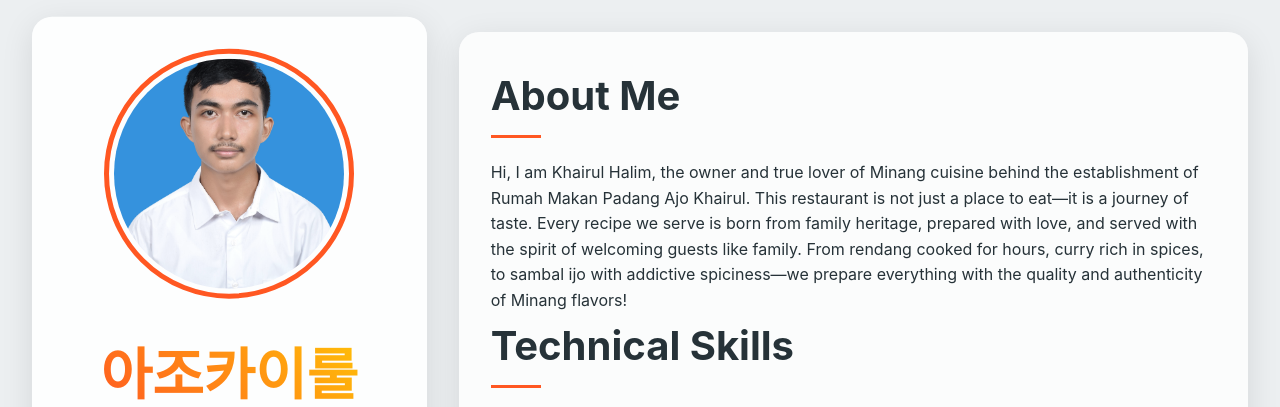
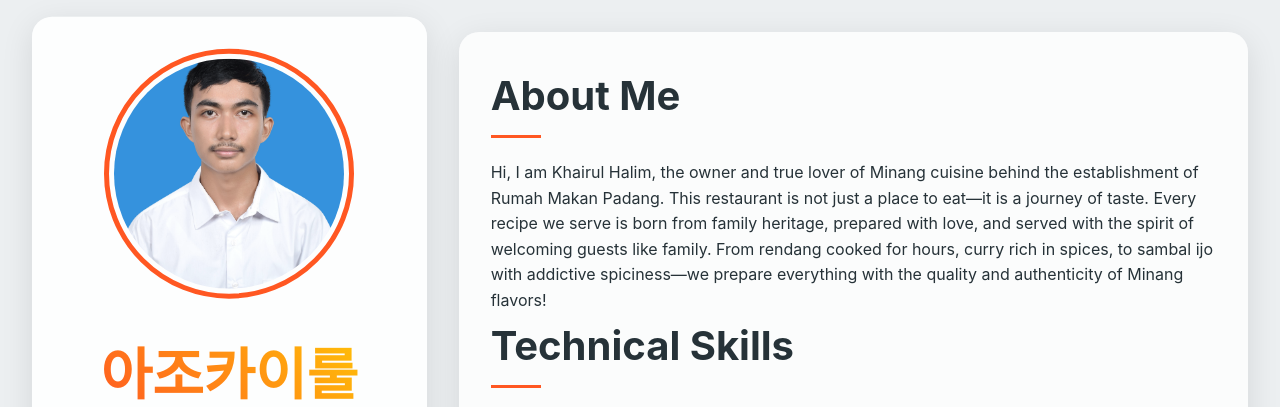
Before and after one commit to Khairul504/Website-Personal, a plain HTML site: page index.html in a window 1280 px wide. Shown: the top 407 px of the page. Drawn offline with Linux system fonts and the light colour scheme.

Commit message:
Update index.html

```diff
--- a/index.html
+++ b/index.html
@@ -34,7 +34,7 @@
         <main class="main-content">
             <section class="about-section">
                 <h2>About Me</h2>
-                <p>Hi, I am Khairul Halim, the owner and true lover of Minang cuisine behind the establishment of Rumah Makan Padang Ajo Khairul.
+                <p>Hi, I am Khairul Halim, the owner and true lover of Minang cuisine behind the establishment of Rumah Makan Padang.
 
 This restaurant is not just a place to eat—it is a journey of taste. Every recipe we serve is born from family heritage, prepared with love, and served with the spirit of welcoming guests like family. From rendang cooked for hours, curry rich in spices, to sambal ijo with addictive spiciness—we prepare everything with the quality and authenticity of Minang flavors!</p>
             </section>
```
